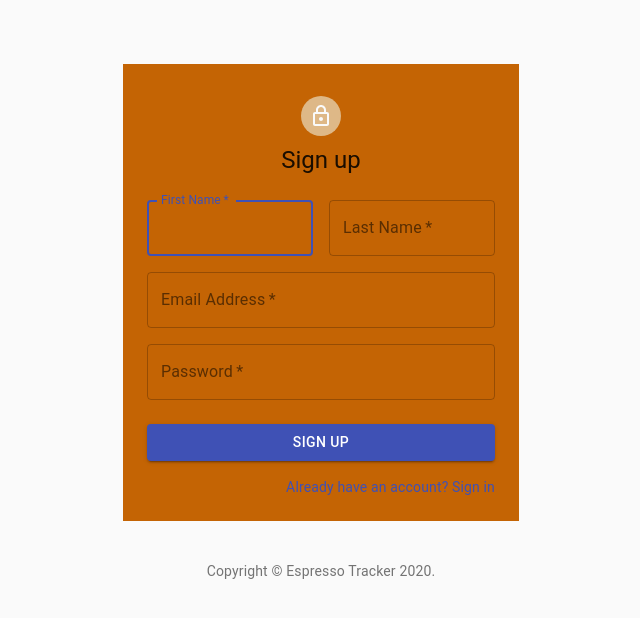
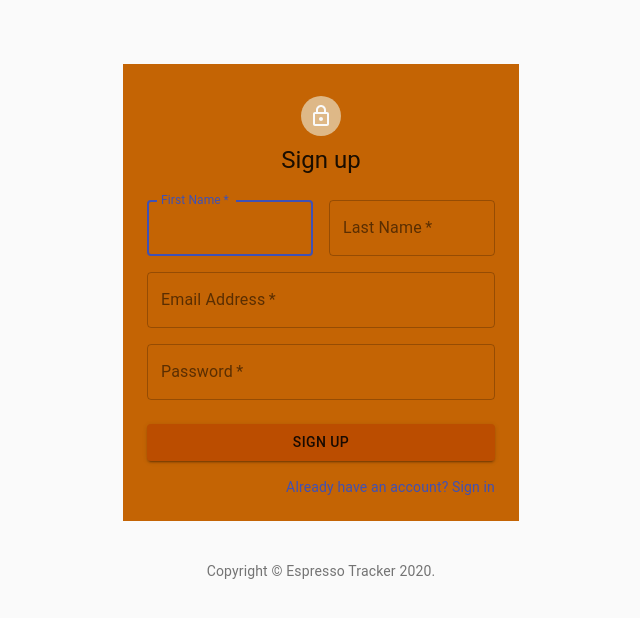
Before and after one commit to samueljmillward/espresso, a React (Create React App) app: page /register in a window 1280 px wide. Shown: the top 618 px of the page, without its empty margins (319-959 px from the left). Built offline with nearby package versions, Linux system fonts and the light colour scheme.

Commit message:
Login and Register styling

```diff
--- a/src/pages/login.js
+++ b/src/pages/login.js
@@ -21,7 +21,7 @@ const Login = () => {
             alignItems="center"
             direction="column"
             justify="space-between"
-            style={{ padding: 10 }}
+            style={{ padding: 40 }}
           >
             <div />
             <div
@@ -59,7 +59,7 @@ const Login = () => {
                 }}
               />
               <div style={{ height: 20 }} />
-              <Button variant="contained" style={{ marginBottom: '.2rem' }}>
+              <Button variant="contained" style={{ marginBottom: '.8rem' }}>
                 Log In
               </Button>
               <Button variant="outlined" component={RouterLink} to="/register">
--- a/src/pages/register.js
+++ b/src/pages/register.js
@@ -43,6 +43,7 @@ const useStyles = makeStyles((theme) => ({
   },
   submit: {
     margin: theme.spacing(3, 0, 2),
+    backgroundColor: '#bb4d00',
   },
 }));
 
@@ -112,7 +113,7 @@ export default function Register() {
             type="submit"
             fullWidth
             variant="contained"
-            color="primary"
+            color="#ba4c00"
             className={classes.submit}
           >
             Sign Up
```
